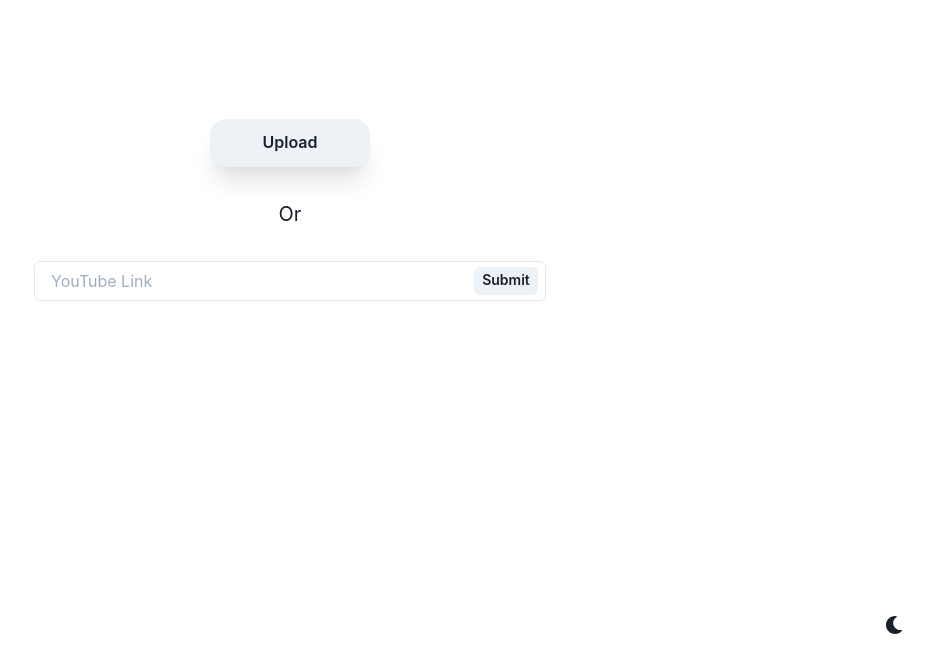
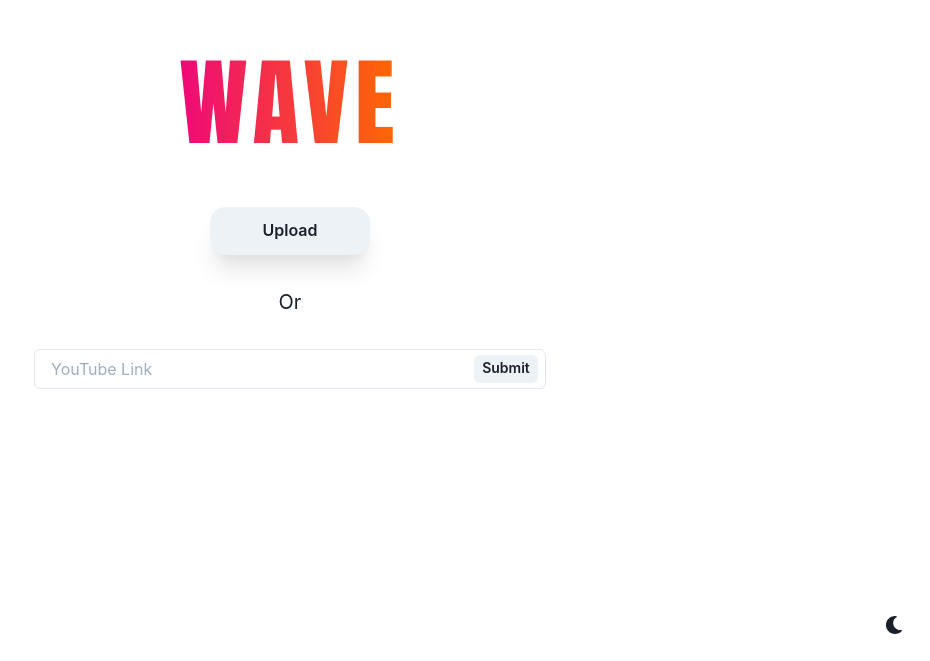
Before and after one commit to Poliphria/wave-electron, a React (Create React App) app: page / in a window 1280 px wide. Shown: the part 139-800 px from the top of the page, without its empty margins (350-1280 px from the left). Built offline with nearby package versions, Linux system fonts and the light colour scheme.

Commit message:
Add home screen text.

```diff
--- a/package.json
+++ b/package.json
@@ -9,6 +9,7 @@
     "@chakra-ui/react": "^1.8.8",
     "@emotion/react": "^11.0.0",
     "@emotion/styled": "^11.0.0",
+    "@fontsource/anton": "^4.5.9",
     "@testing-library/jest-dom": "^5.9.0",
     "@testing-library/react": "^10.2.1",
     "@testing-library/user-event": "^12.0.2",
--- a/src/components/Home.js
+++ b/src/components/Home.js
@@ -1,15 +1,15 @@
-import {
-  VStack,
-  Text,
-  Flex,
-} from "@chakra-ui/react";
-import Container from "./individual/Container";
-import YoutubeLink from "./individual/YouTubeLink";
-import UploadButton from "./individual/UploadButton"
-import ColorModeSwitcher from "./individual/ColorModeSwitcher";
-
+import { VStack, Text, Flex, useColorModeValue } from '@chakra-ui/react';
+import Container from './individual/Container';
+import YoutubeLink from './individual/YouTubeLink';
+import UploadButton from './individual/UploadButton';
+import ColorModeSwitcher from './individual/ColorModeSwitcher';
+import '@fontsource/anton';
 
 export default function Home() {
+  const textGradient = useColorModeValue(
+    'linear-gradient(to right, #ee0979, #ff6a00)',
+    'linear-gradient(to right, #e96443, #904e95)'
+  );
   return (
     <Container justifyContent="center" fontSize="xl">
       <VStack
@@ -20,25 +20,22 @@
         justify="center"
         flexGrow="4"
       >
+        <Text
+          fontFamily="anton"
+          fontSize="6rem"
+          letterSpacing="0.4rem"
+          bg={textGradient}
+          backgroundClip="text"
+        >
+          WAVE
+        </Text>
         <UploadButton />
-        <Text>
-          Or
-        </Text>
+        <Text>Or</Text>
         <YoutubeLink />
       </VStack>
-      <Flex
-        justify="flex-end"
-        width="100%"
-        flexGrow="1"
-      >
-        <ColorModeSwitcher
-          alignSelf="flex-end"
-          mr="1rem"
-          mb="1rem"
-        />
+      <Flex justify="flex-end" width="100%" flexGrow="1">
+        <ColorModeSwitcher alignSelf="flex-end" mr="1rem" mb="1rem" />
       </Flex>
-
     </Container>
-  )
-
+  );
 }
```
Also changed, not shown: 1 other file (tests, documents, lock files or other folders).
